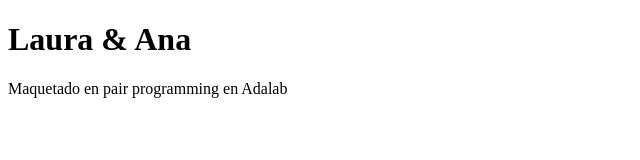
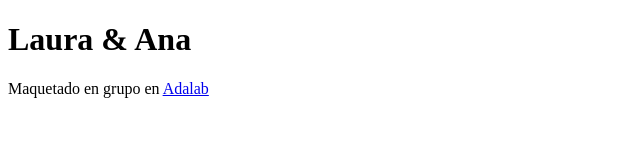
Before and after one commit to anamontiaga/control-de-versiones-ejercicio-uno, a plain HTML site: page index.html in a window 1280 px wide. Shown: the whole page, without its empty margins (0-640 px from the left). Drawn offline with Linux system fonts and the light colour scheme.

Commit message:
Footer changed

```diff
--- a/index.html
+++ b/index.html
@@ -1,9 +1,11 @@
 <!DOCTYPE html>
 <html lang="en">
+
 <head>
     <meta charset="UTF-8">
     <title>Laura & Ana</title>
 </head>
+
 <body>
     <header>
         <h1>Laura & Ana</h1>
@@ -13,7 +15,8 @@
         <section class="contenido"></section>
     </main>
     <footer>
-        <p>Maquetado en pair programming en Adalab</p>
+        <p>Maquetado en grupo en <a href="http://adalab.es">Adalab</a></p>
     </footer>
 </body>
+
 </html>
```
